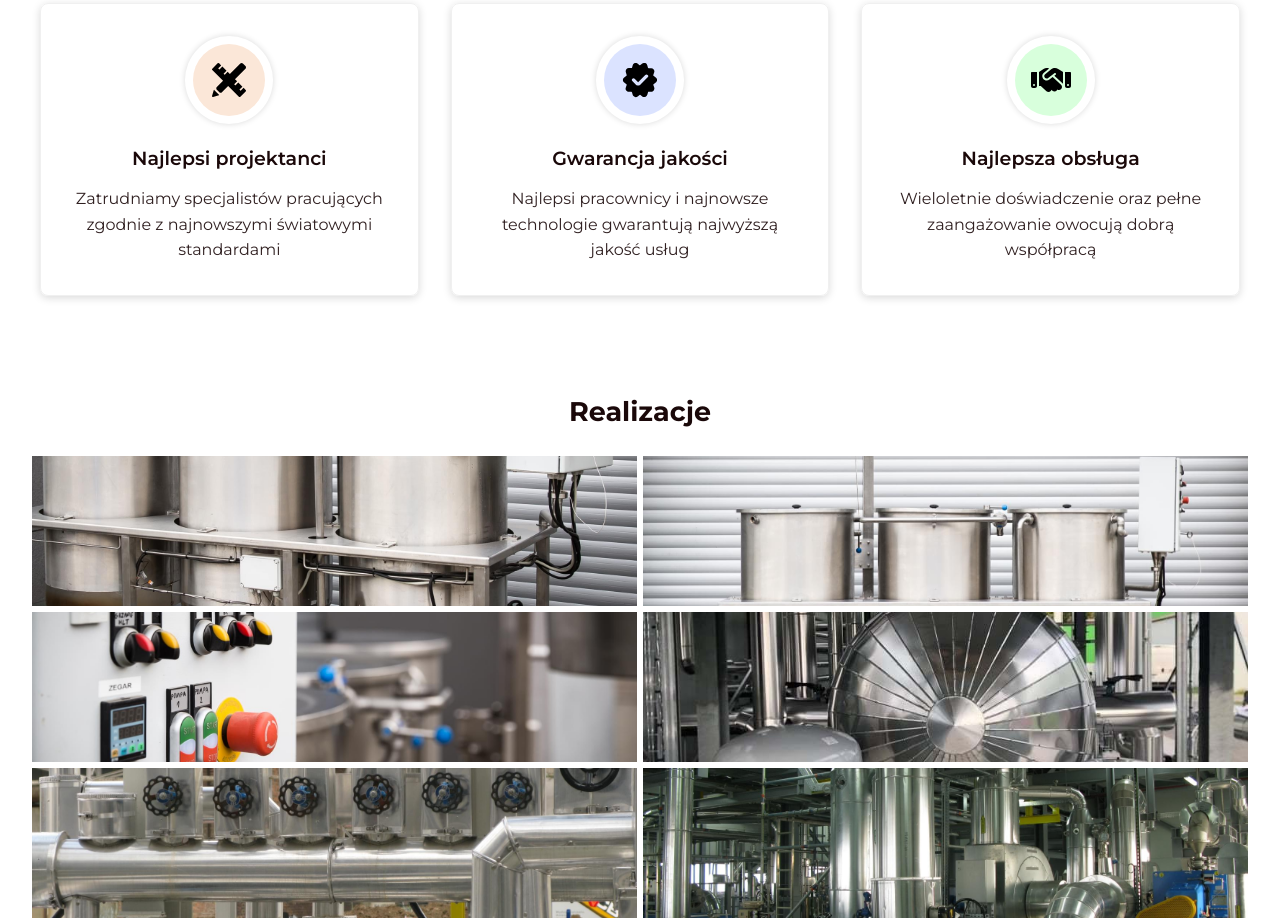
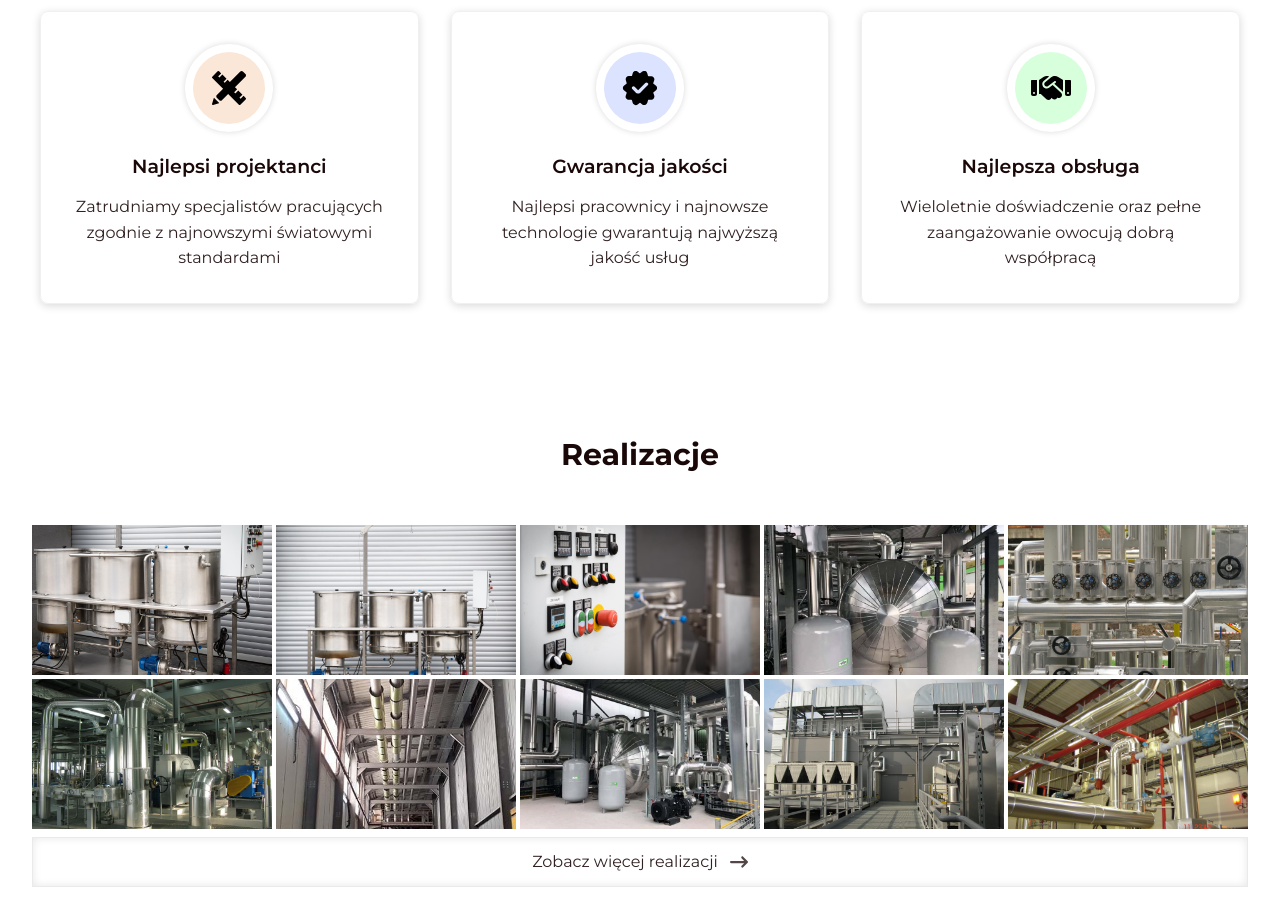
Before and after one commit to writecleancode/mont-inox, a website: page index.html in a window 1280 px wide. Shown: the part 2450-3371 px from the top of the page. Drawn offline with nearby package versions, Linux system fonts and the light colour scheme.

Commit message:
Realizations: completed RWD, added 'lazy loading' attribute to img tags in realizations section

```diff
--- a/index.html
+++ b/index.html
@@ -203,58 +203,58 @@
                 </div>
             </div>
         </section>
-        <section class="container realizations" id="realizations">
+        <section class="container realizations" id="realizacje">
             <h2 class="section-title realizations__title">Realizacje</h2>
             <div class="realizations__pictures-wrapper">
                 <a href="./dist/img/realizations/realization_5_big.jpg" class="realizations__picture-big glightbox"
                     data-gallery="realizations">
                     <img src="./dist/img/realizations/realization_5_big.jpg" alt="zrealizowne zlecenie"
-                        class="realizations__picture-small" />
+                        class="realizations__picture-small" loading="lazy" />
                 </a>
                 <a href="./dist/img/realizations/realization_6_big.jpg" class="realizations__picture-big glightbox"
                     data-gallery="realizations">
                     <img src="./dist/img/realizations/realization_6_big.jpg" alt="zrealizowne zlecenie"
-                        class="realizations__picture-small" />
+                        class="realizations__picture-small" loading="lazy" />
                 </a>
                 <a href="./dist/img/realizations/realization_3_big.jpg" class="realizations__picture-big glightbox"
                     data-gallery="realizations">
                     <img src="./dist/img/realizations/realization_3_big.jpg" alt="zrealizowne zlecenie"
-                        class="realizations__picture-small" />
+                        class="realizations__picture-small" loading="lazy" />
                 </a>
                 <a href="./dist/img/realizations/realization_14_big.jpg" class="realizations__picture-big glightbox"
                     data-gallery="realizations">
                     <img src="./dist/img/realizations/realization_14_big.jpg" alt="zrealizowne zlecenie"
-                        class="realizations__picture-small" />
+                        class="realizations__picture-small" loading="lazy" />
                 </a>
                 <a href="./dist/img/realizations/realization_22_big.jpg" class="realizations__picture-big glightbox"
                     data-gallery="realizations">
                     <img src="./dist/img/realizations/realization_22_big.jpg" alt="zrealizowne zlecenie"
-                        class="realizations__picture-small" />
+                        class="realizations__picture-small" loading="lazy" />
                 </a>
                 <a href="./dist/img/realizations/realization_32_big.jpg" class="realizations__picture-big glightbox"
                     data-gallery="realizations">
                     <img src="./dist/img/realizations/realization_32_big.jpg" alt="zrealizowne zlecenie"
-                        class="realizations__picture-small" />
+                        class="realizations__picture-small" loading="lazy" />
                 </a>
                 <a href="./dist/img/realizations/realization_7_big.jpg" class="realizations__picture-big glightbox"
                     data-gallery="realizations">
                     <img src="./dist/img/realizations/realization_7_big.jpg" alt="zrealizowne zlecenie"
-                        class="realizations__picture-small" />
+                        class="realizations__picture-small" loading="lazy" />
                 </a>
                 <a href="./dist/img/realizations/realization_8_big.jpg" class="realizations__picture-big glightbox"
                     data-gallery="realizations">
                     <img src="./dist/img/realizations/realization_8_big.jpg" alt="zrealizowne zlecenie"
-                        class="realizations__picture-small" />
+                        class="realizations__picture-small" loading="lazy" />
                 </a>
                 <a href="./dist/img/realizations/realization_33_big.jpg" class="realizations__picture-big glightbox"
                     data-gallery="realizations">
                     <img src="./dist/img/realizations/realization_33_big.jpg" alt="zrealizowne zlecenie"
-                        class="realizations__picture-small" />
+                        class="realizations__picture-small" loading="lazy" />
                 </a>
                 <a href="./dist/img/realizations/realization_54_big.jpg" class="realizations__picture-big glightbox"
                     data-gallery="realizations">
                     <img src="./dist/img/realizations/realization_54_big.jpg" alt="zrealizowne zlecenie"
-                        class="realizations__picture-small" />
+                        class="realizations__picture-small" loading="lazy" />
                 </a>
             </div>
             <button type="button" class="realizations__see-more-btn">Zobacz więcej realizacji <img
--- a/src/sass/main.scss
+++ b/src/sass/main.scss
@@ -531,19 +531,30 @@ a {
         justify-content: center;
         align-items: center;
         gap: 1.2rem;
-        margin-top: 1.6rem;
+        margin-top: 1.2rem;
         padding: 0.8rem 1.6rem;
         border: 1px solid #EAEAEA;
         width: 100%;
         background-color: #fff;
         color: $text-black;
-        box-shadow: 0 0 8px rgba(0, 0, 0, .1);
+        box-shadow: 0 0 8px inset rgba(0, 0, 0, .1);
         font-size: 1.6rem;
         line-height: 2;
+        transition: border-color .3s, box-shadow .3s;
+
+        &:hover {
+            border-color: $primary;
+            box-shadow: none;
+
+            .realizations__see-more-btn-icon {
+                translate: 8px;
+            }
+        }
     }
 
     &__see-more-btn-icon {
         width: 1.8rem;
+        transition: translate .3s;
     }
 }
 
@@ -670,6 +681,22 @@ a {
             font-size: 1.9rem;
         }
     }
+
+    ////////////////////      REALIZACJE     ////////////////////
+
+    .realizations {
+        padding-top: 8rem;
+        padding-bottom: 8rem;
+
+        &__picture-big {
+            width: calc(100% / 3 - 0.6rem * 2 / 3);
+
+            &:last-child {
+                display: none;
+            }
+        }
+    }
+
 }
 
 // =============================================================================
@@ -772,6 +799,10 @@ a {
         padding-right: 3.2rem;
     }
 
+    .section-title {
+        font-size: 3rem;
+    }
+
     ////////////////////      HEADER     ////////////////////
 
     .header {
@@ -807,7 +838,6 @@ a {
 
         &__title {
             margin-bottom: 4.8rem;
-            font-size: 3rem;
         }
 
         &__wrapper {
@@ -901,6 +931,40 @@ a {
 
         &__services-title {
             margin-bottom: 3.2rem;
+        }
+    }
+
+    ////////////////////      CECHY - Karty     ////////////////////
+
+    .features {
+        padding-top: 4rem;
+        padding-bottom: 4rem;
+    }
+
+    ////////////////////      REALIZACJE     ////////////////////
+
+    .realizations {
+        padding-top: 8.8rem;
+        padding-bottom: 8.8rem;
+
+        &__title {
+            margin-bottom: 4.8rem;
+        }
+
+        &__pictures-wrapper {
+            gap: 0.4rem;
+        }
+
+        &__picture-big {
+            width: calc(100% / 5 - 0.4rem * 4 / 5);
+
+            &:last-child {
+                display: inline;
+            }
+        }
+
+        &__see-more-btn {
+            margin-top: 0.8rem;
         }
     }
 }
@@ -1104,8 +1168,22 @@ a {
     ////////////////////      CECHY - Karty     ////////////////////
 
     .features {
+        padding-top: 2.4rem;
+        padding-bottom: 2.4rem;
+
         &__cards-wrapper {
             gap: 4rem;
         }
     }
+
+    ////////////////////      REALIZACJE     ////////////////////
+
+    .realizations {
+        padding-top: 12rem;
+        padding-bottom: 12rem;
+
+        &__see-more-btn {
+            font-size: 1.8rem;
+        }
+    }
 }
```
Also changed, not shown: dist/css/main.min.css.
